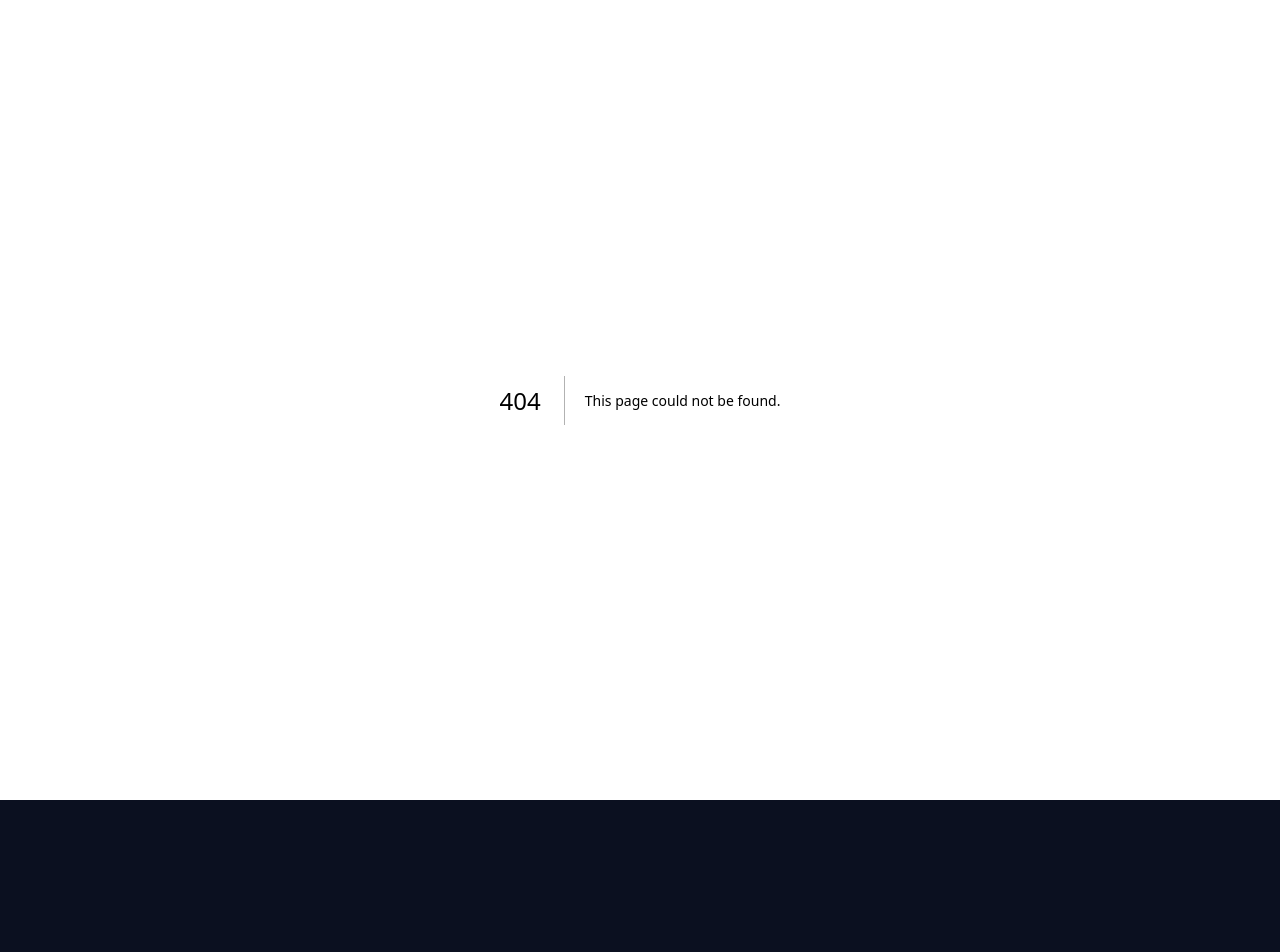
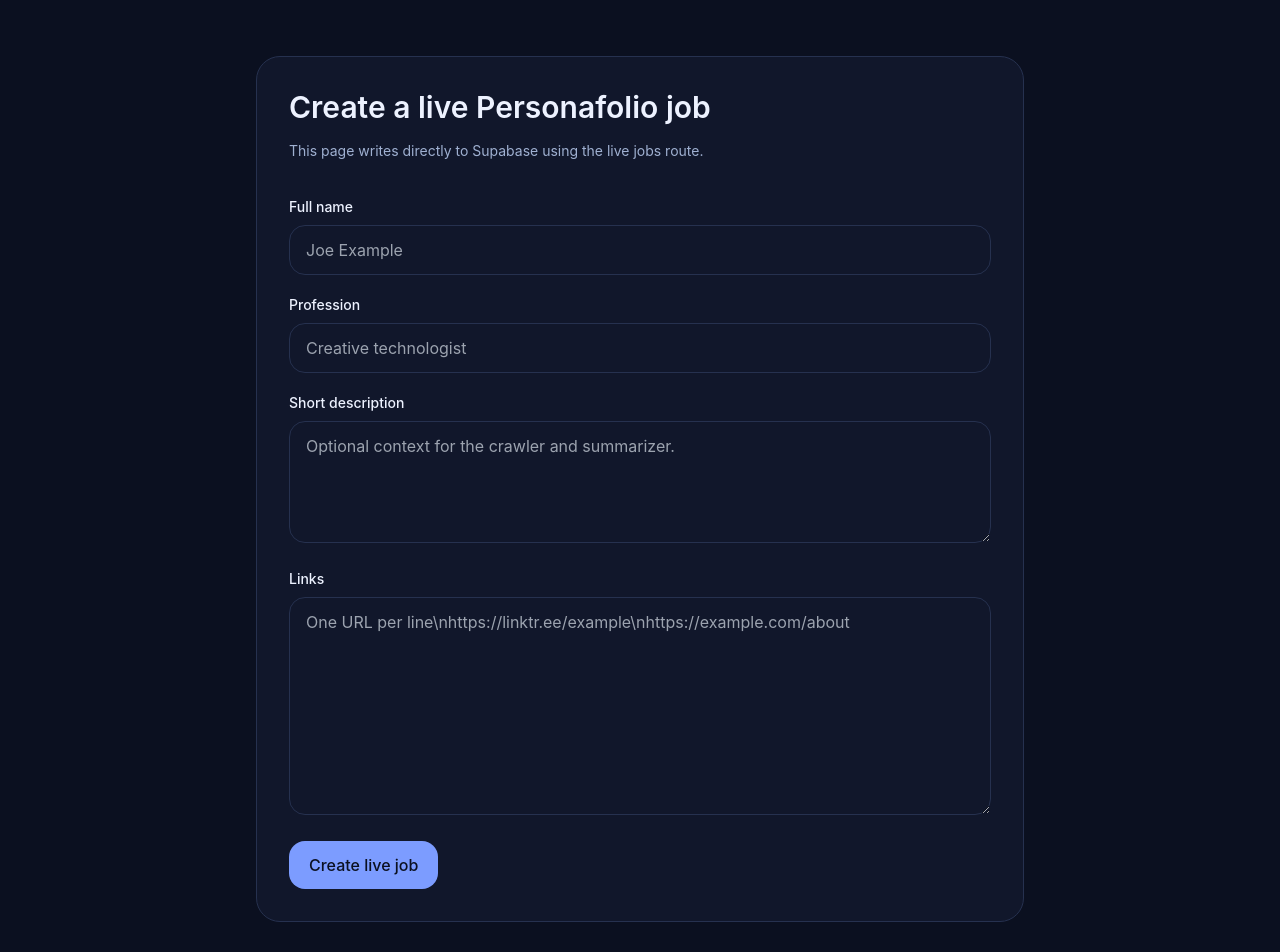
Before and after one commit to Joenasriani/personafolio, a Next.js app: page /submit-live in a window 1280 px wide. Before the commit this address had no page. Shown: the top 952 px of the page. Before the commit the page ends 800 px from the top, so only its background shows below. Built offline with nearby package versions, Linux system fonts and the light colour scheme.

Commit message:
Add live submit page wired to Supabase jobs route

```diff
--- /dev/null
+++ b/app/submit-live/page.tsx
@@ -0,0 +1,90 @@
+'use client';
+
+import { useState } from 'react';
+
+export default function SubmitLivePage() {
+  const [status, setStatus] = useState<string | null>(null);
+  const [isSubmitting, setIsSubmitting] = useState(false);
+
+  async function handleSubmit(event: React.FormEvent<HTMLFormElement>) {
+    event.preventDefault();
+    const formData = new FormData(event.currentTarget);
+
+    const payload = {
+      fullName: String(formData.get('fullName') || '').trim(),
+      profession: String(formData.get('profession') || '').trim(),
+      description: String(formData.get('description') || '').trim(),
+      links: String(formData.get('links') || '')
+        .split('\n')
+        .map((link) => link.trim())
+        .filter(Boolean),
+    };
+
+    setIsSubmitting(true);
+    setStatus(null);
+
+    try {
+      const response = await fetch('/api/jobs-live', {
+        method: 'POST',
+        headers: {
+          'Content-Type': 'application/json',
+        },
+        body: JSON.stringify(payload),
+      });
+
+      const result = await response.json();
+      setStatus(response.ok ? `Live job created: ${result.jobId}` : result.error || 'Something went wrong');
+    } catch (error) {
+      setStatus('Request failed. Check environment variables and Supabase schema.');
+    } finally {
+      setIsSubmitting(false);
+    }
+  }
+
+  return (
+    <main className="min-h-screen bg-background px-6 py-14 text-text">
+      <div className="mx-auto max-w-3xl rounded-3xl border border-border bg-panel p-8 shadow-soft">
+        <h1 className="text-3xl font-semibold">Create a live Personafolio job</h1>
+        <p className="mt-3 text-sm leading-7 text-muted">
+          This page writes directly to Supabase using the live jobs route.
+        </p>
+
+        <form className="mt-8 space-y-5" onSubmit={handleSubmit}>
+          <div>
+            <label className="mb-2 block text-sm font-medium">Full name</label>
+            <input name="fullName" required className="w-full rounded-2xl px-4 py-3" placeholder="Joe Example" />
+          </div>
+          <div>
+            <label className="mb-2 block text-sm font-medium">Profession</label>
+            <input name="profession" required className="w-full rounded-2xl px-4 py-3" placeholder="Creative technologist" />
+          </div>
+          <div>
+            <label className="mb-2 block text-sm font-medium">Short description</label>
+            <textarea name="description" rows={4} className="w-full rounded-2xl px-4 py-3" placeholder="Optional context for the crawler and summarizer." />
+          </div>
+          <div>
+            <label className="mb-2 block text-sm font-medium">Links</label>
+            <textarea
+              name="links"
+              required
+              rows={8}
+              className="w-full rounded-2xl px-4 py-3"
+              placeholder="One URL per line\nhttps://linktr.ee/example\nhttps://example.com/about"
+            />
+          </div>
+          <button
+            type="submit"
+            disabled={isSubmitting}
+            className="rounded-2xl bg-accent px-5 py-3 font-medium text-background disabled:opacity-60"
+          >
+            {isSubmitting ? 'Submitting…' : 'Create live job'}
+          </button>
+        </form>
+
+        {status ? (
+          <div className="mt-6 rounded-2xl border border-border bg-panelSoft p-4 text-sm text-muted">{status}</div>
+        ) : null}
+      </div>
+    </main>
+  );
+}
```
